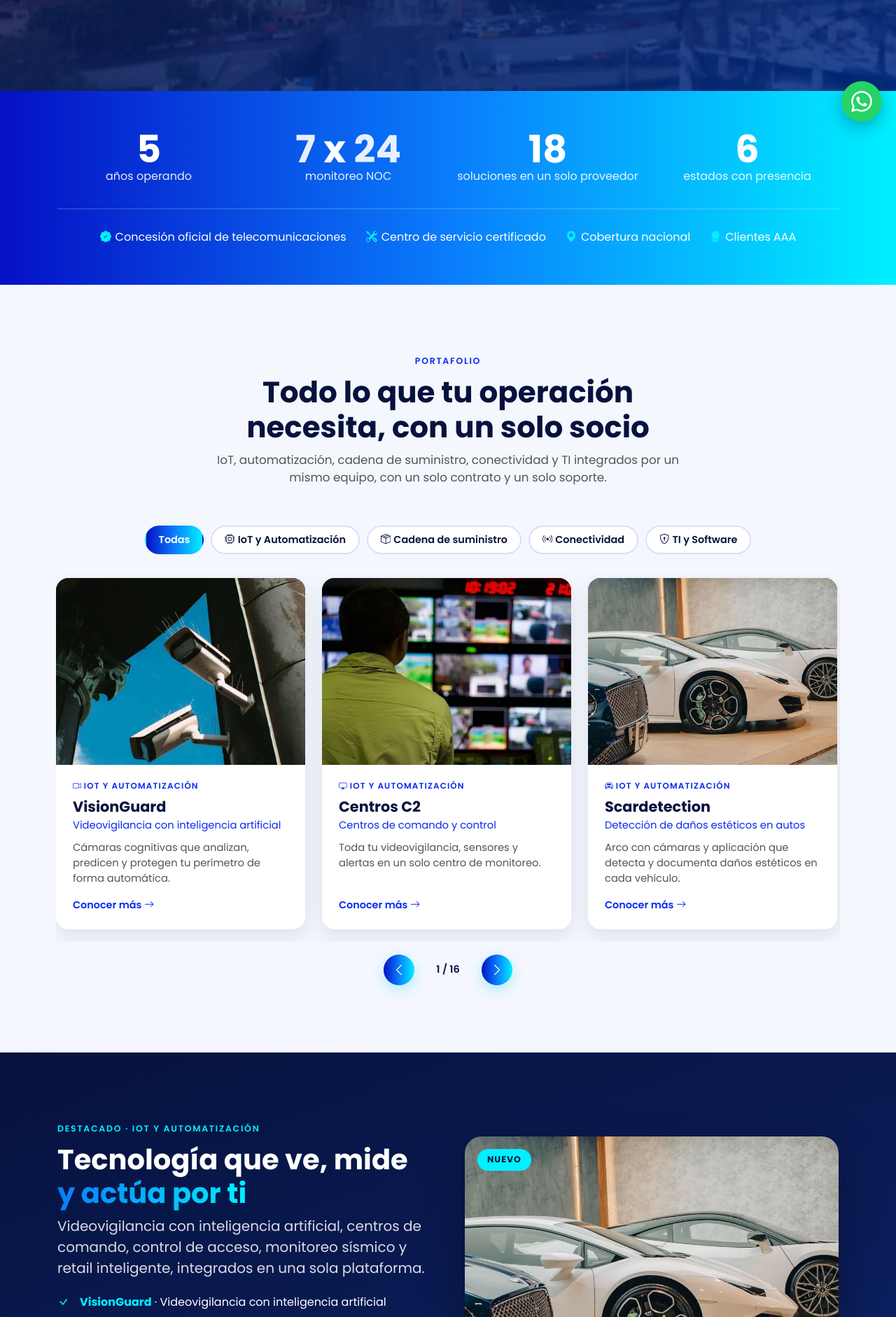
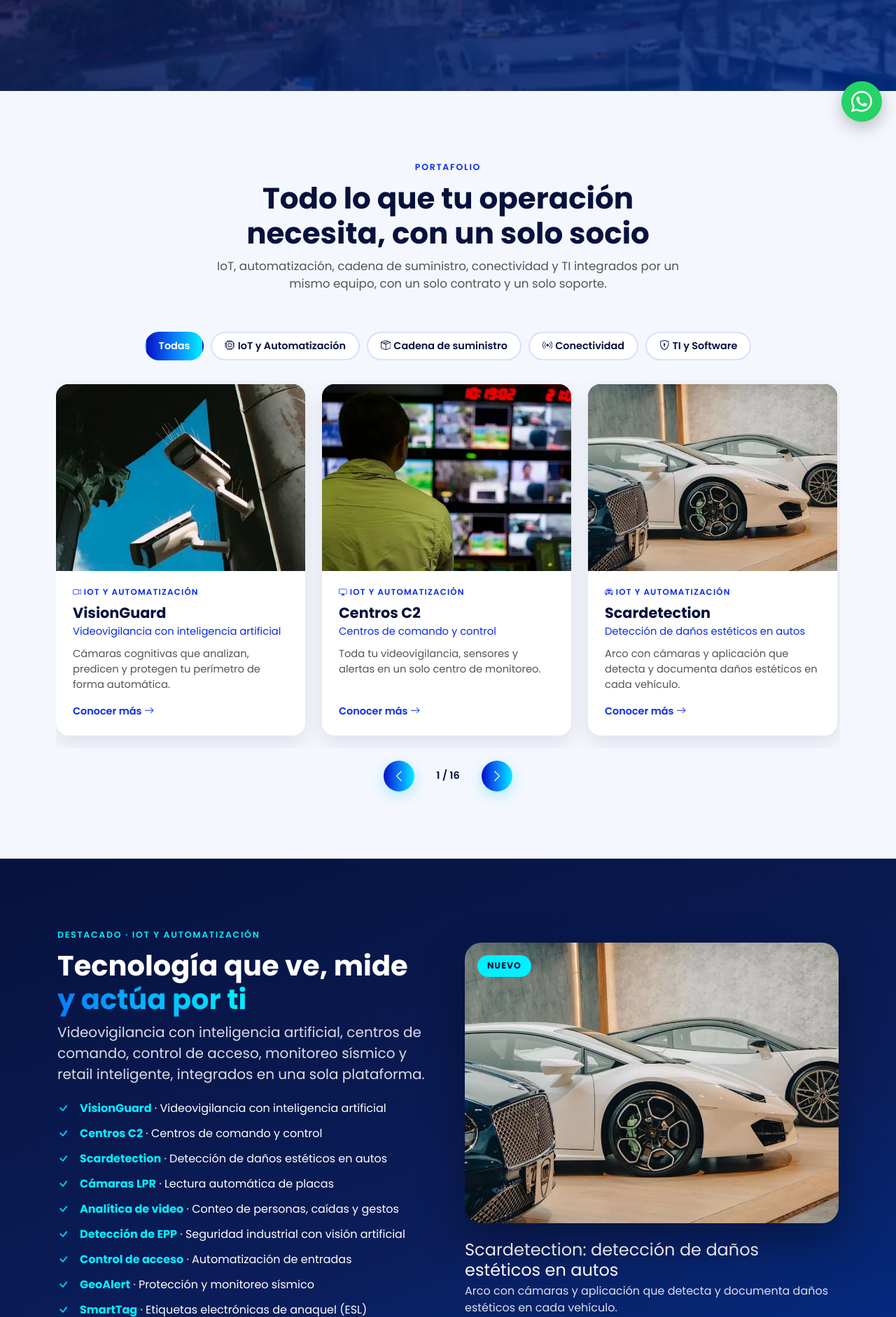
Before and after one commit to ingsergioalvarez/CMCnetwork.mx, a PHP site: page / in a window 1280 px wide. Shown: the part 606-2488 px from the top of the page at 70% size. Run offline with PHP 8.4, Linux system fonts and the light colour scheme.

Commit message:
Inicio: quita franja de cifras y recuadro de Comunicalo (queda el enlace en el pie)
Co-Authored-By: Claude Opus 5.5 <noreply@anthropic.com>

```diff
--- a/css/cmc.css
+++ b/css/cmc.css
@@ -174,12 +174,6 @@ img { max-width: 100%; }
 .filtros button:hover { border-color: var(--cmc-cian); }
 .filtros button.activo { background: var(--cmc-degradado); color: #fff; border-color: transparent; }
 
-/* Fortalezas */
-.fortalezas { background: var(--cmc-degradado); color: #fff; padding: 56px 0; }
-.fortalezas .contador strong { display: block; font-size: clamp(36px, 5vw, 54px); font-weight: 700; line-height: 1; }
-.fortalezas .contador span { opacity: .9; }
-.sellos { display: flex; flex-wrap: wrap; justify-content: center; gap: 12px 28px; margin-top: 34px; padding-top: 28px; border-top: 1px solid rgba(255, 255, 255, .25); font-weight: 500; }
-.sellos .bi { color: var(--cmc-cian-brillante); margin-right: 6px; }
 
 /* Bloque destacado (IoT, Scardetection) */
 .destacado-img { position: relative; border-radius: 24px; overflow: hidden; box-shadow: 0 24px 60px rgba(0, 0, 0, .35); }
@@ -209,12 +203,6 @@ img { max-width: 100%; }
 .paso h3 { font-size: 1.05rem; }
 .paso p { font-size: .9rem; margin: 0; }
 
-/* Empresa hermana */
-.hermana { display: flex; flex-wrap: wrap; align-items: center; gap: 24px 40px; background: #fff; border-radius: 24px; padding: 32px 40px; box-shadow: var(--sombra); }
-.hermana img { width: 210px; height: auto; }
-.hermana div { flex: 1 1 320px; }
-.hermana h2 { font-size: 1.5rem; margin-bottom: 6px; }
-.hermana p { margin: 0; }
 
 /* Menu desplegable */
 @media (min-width: 992px) { .cmc-nav .dropdown-menu { top: 100%; left: 0; margin-top: 8px; } }
--- a/index.php
+++ b/index.php
@@ -37,23 +37,6 @@ foreach ($PILARES as $p) {
     </div>
   </div>
 </header>
-
-<section class="fortalezas">
-  <div class="container">
-    <div class="row text-center g-4">
-      <div class="col-6 col-md-3 contador"><strong data-hasta="5">0</strong><span>años operando</span></div>
-      <div class="col-6 col-md-3 contador"><strong><span data-hasta="7">0</span> x <span data-hasta="24">0</span></strong><span>monitoreo NOC</span></div>
-      <div class="col-6 col-md-3 contador"><strong data-hasta="<?= count($SOLUCIONES) ?>">0</strong><span>soluciones en un solo proveedor</span></div>
-      <div class="col-6 col-md-3 contador"><strong data-hasta="6">0</strong><span>estados con presencia</span></div>
-    </div>
-    <div class="sellos">
-      <span><?= icono('patch-check-fill') ?>Concesión oficial de telecomunicaciones</span>
-      <span><?= icono('tools') ?>Centro de servicio certificado</span>
-      <span><?= icono('geo-alt-fill') ?>Cobertura nacional</span>
-      <span><?= icono('award-fill') ?>Clientes AAA</span>
-    </div>
-  </div>
-</section>
 
 <section id="portafolio" class="seccion seccion-clara">
   <div class="container">
@@ -156,20 +139,6 @@ foreach ($PILARES as $p) {
   </div>
 </section>
 
-<section class="seccion pt-0 seccion-clara">
-  <div class="container">
-    <div class="hermana revelar">
-      <img src="/img/web/comunicalo.webp" alt="Comunícalo de México" width="420" height="138" loading="lazy">
-      <div>
-        <span class="etiqueta">Empresa hermana</span>
-        <h2>¿Organizas un evento?</h2>
-        <p>Internet y conectividad para eventos, convenciones y exposiciones con <?= e($COMUNICALO['nombre']) ?>.</p>
-      </div>
-      <a href="<?= e($COMUNICALO['url']) ?>" class="btn btn-cmc" target="_blank" rel="noopener">Visitar <?= e(parse_url($COMUNICALO['url'], PHP_URL_HOST)) ?> <?= icono('box-arrow-up-right', 'ms-1') ?></a>
-    </div>
-  </div>
-</section>
-
 <?php require ROOT . '/includes/form-contacto.php'; ?>
 
 <div class="mapa mapa-fachada" data-mapa="<?= e($CONTACTO['mapa_embed']) ?>">
```
Also changed, not shown: img/web/comunicalo.webp (deleted).
